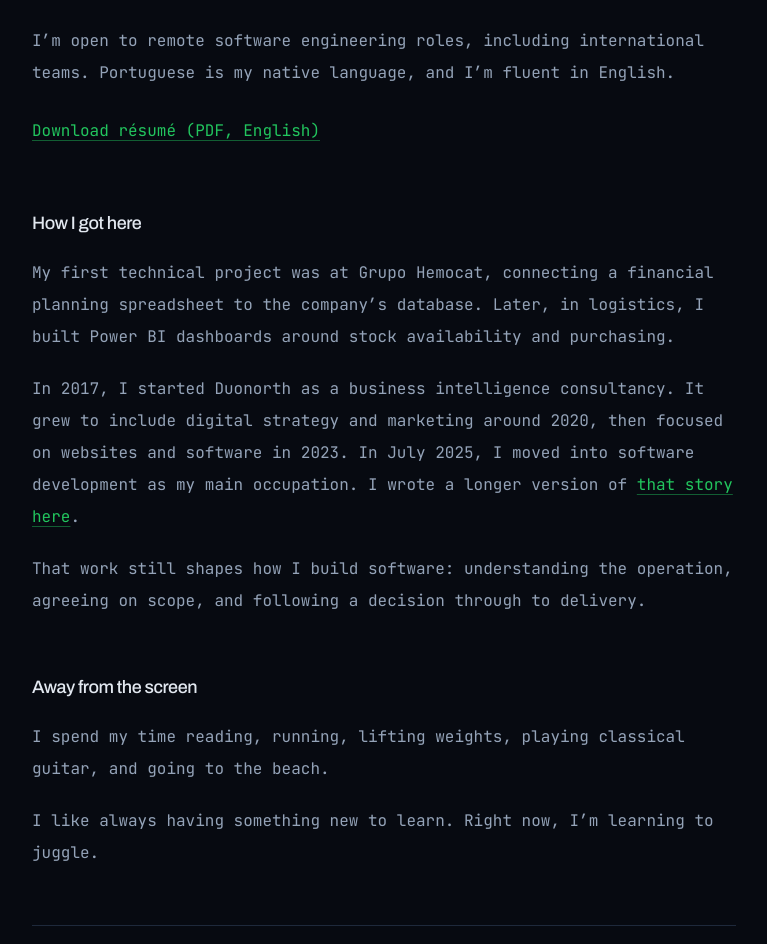
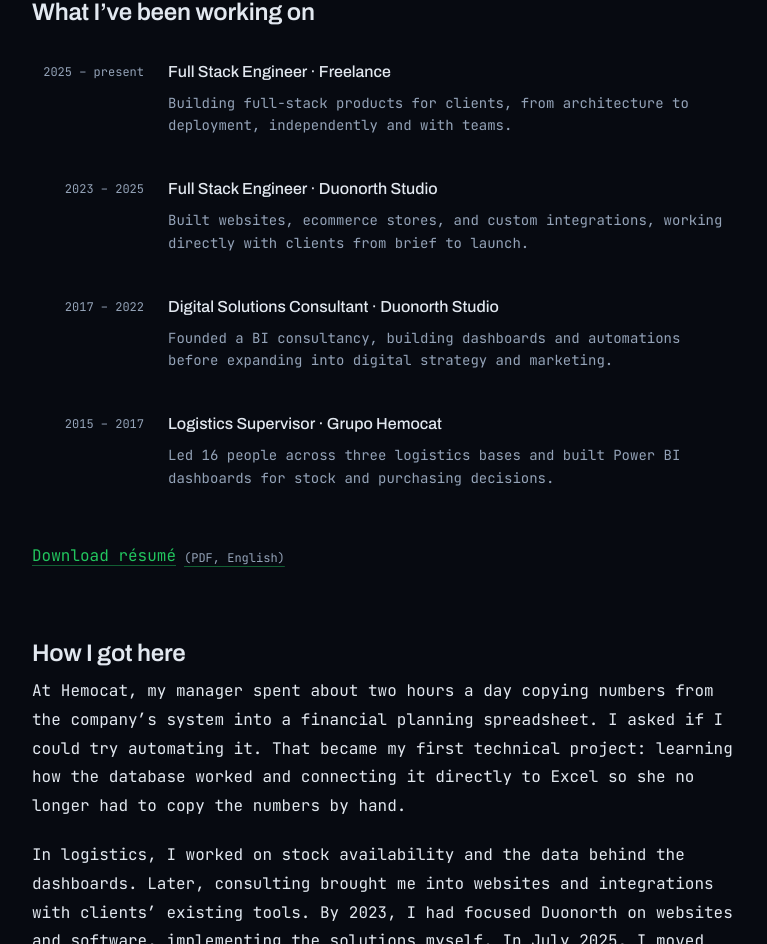
Before and after one commit to andre-lmarinho/andremarinho.me, an Astro site: page /about in a window 1280 px wide. Shown: the part 870-1814 px from the top of the page, without its empty margins (256-1023 px from the left). Built offline with nearby package versions, Linux system fonts and the light colour scheme; Astro itself is replaced by a stand-in of ours; some packages are replaced by stand-ins of ours.

Commit message:
Redesing About page

```diff
--- a/src/lib/metadata.ts
+++ b/src/lib/metadata.ts
@@ -64,7 +64,7 @@ export const homeMetadata = pageMetadata(
 );
 export const aboutMetadata = pageMetadata(
   `About - ${siteName}`,
-  "About André Marinho, a software engineer building full-stack web products with TypeScript, React and Node.js. Open to remote roles with international teams.",
+  "Full-stack engineer in Salvador, Brazil, building websites and web applications since 2023. My work, background in business operations, and life outside code.",
   "/about",
   "About André Marinho",
   "profile",
--- a/src/pages/about.astro
+++ b/src/pages/about.astro
@@ -16,7 +16,7 @@ import { email, socials } from "@/lib/site";
 
     <div class="mt-10 flex items-center gap-6 sm:gap-10">
       <p class="min-w-0 flex-1 font-display text-xl font-medium leading-snug tracking-tight text-balance sm:text-3xl">
-        I’m André, a software engineer in Salvador, Brazil.
+        I’m André, a full-stack engineer with a background in business operations and data.
       </p>
       <Image
         src={portrait}
@@ -30,127 +30,118 @@ import { email, socials } from "@/lib/site";
       />
     </div>
 
-    <div class="mt-8 space-y-5 text-sm leading-7 text-muted sm:text-base sm:leading-8">
+    <section aria-labelledby="context" class="prose">
+      <h2 id="context">A little context</h2>
         <p>
-        I build full-stack web products with TypeScript, React, Next.js,
-        Node.js and PostgreSQL, from product decisions to deployment and
-        maintenance.
+          I live in Salvador, Brazil, and have been building websites and web
+          applications professionally since 2023. Before that, I worked in
+          business operations, data, and consulting.
         </p>
         <p>
-        Some projects start as an idea I want to try; others as something I’m
-        tired of doing by hand. This site is where I keep my{" "}
-        <a href="/projects" class="about-inline-link">projects</a>{" "}
-        and{" "}<a href="/posts" class="about-inline-link">write about what I’m learning</a>.
+          I work with TypeScript, React, Next.js, Node.js, and PostgreSQL,
+          from interfaces and APIs to data models, tests, and deployment.
+          I draw on my consulting experience when working out what a client
+          needs and deciding what to build.
+        </p>
+        <p>
+          Alongside client work, I build and maintain open-source projects like{" "}
+          <a href="/projects/turistar" class="about-inline-link">Turistar</a>,
+          a collaborative trip planner. This site is where I keep my{" "}
+          <a href="/projects" class="about-inline-link">projects</a>{" "}and{" "}
+          <a href="/posts" class="about-inline-link">write about what I’m learning</a>.
+        </p>
+    </section>
+
+    <section aria-labelledby="experience" class="mt-12 sm:mt-14">
+      <div class="prose">
+      <h2 id="experience">What I’ve been working on</h2>
+      </div>
+      <ol class="mt-6 flex flex-col">
+        <li class="-mx-3 px-3 py-5">
+          <div class="grid grid-cols-1 gap-x-6 gap-y-1.5 sm:grid-cols-[7rem_minmax(0,1fr)]">
+            <p class="text-xs leading-6 text-muted sm:text-right">2025 – present</p>
+            <div>
+              <h3 class="text-base font-medium leading-6 text-foreground">Full Stack Engineer · Freelance</h3>
+              <p class="mt-2 text-sm leading-relaxed text-muted">
+            Building full-stack products for clients, from architecture to deployment,
+            independently and with teams.
           </p>
             </div>
+          </div>
+        </li>
+        <li class="-mx-3 px-3 py-5">
+          <div class="grid grid-cols-1 gap-x-6 gap-y-1.5 sm:grid-cols-[7rem_minmax(0,1fr)]">
+            <p class="text-xs leading-6 text-muted sm:text-right">2023 – 2025</p>
+            <div>
+              <h3 class="text-base font-medium leading-6 text-foreground">Full Stack Engineer · Duonorth Studio</h3>
+              <p class="mt-2 text-sm leading-relaxed text-muted">
+            Built websites, ecommerce stores, and custom integrations, working
+            directly with clients from brief to launch.
+          </p>
+            </div>
+          </div>
+        </li>
+        <li class="-mx-3 px-3 py-5">
+          <div class="grid grid-cols-1 gap-x-6 gap-y-1.5 sm:grid-cols-[7rem_minmax(0,1fr)]">
+            <p class="text-xs leading-6 text-muted sm:text-right">2017 – 2022</p>
+            <div>
+              <h3 class="text-base font-medium leading-6 text-foreground">Digital Solutions Consultant · Duonorth Studio</h3>
+              <p class="mt-2 text-sm leading-relaxed text-muted">
+            Founded a BI consultancy, building dashboards and automations before
+            expanding into digital strategy and marketing.
+          </p>
+            </div>
+          </div>
+        </li>
+        <li class="-mx-3 px-3 py-5">
+          <div class="grid grid-cols-1 gap-x-6 gap-y-1.5 sm:grid-cols-[7rem_minmax(0,1fr)]">
+            <p class="text-xs leading-6 text-muted sm:text-right">2015 – 2017</p>
+            <div>
+              <h3 class="text-base font-medium leading-6 text-foreground">Logistics Supervisor · Grupo Hemocat</h3>
+              <p class="mt-2 text-sm leading-relaxed text-muted">
+            Led 16 people across three logistics bases and built Power BI dashboards
+            for stock and purchasing decisions.
+          </p>
+            </div>
+          </div>
+        </li>
+      </ol>
 
-    <section aria-labelledby="work" class="mt-12 sm:mt-14">
-      <h2 id="work" class="text-lg font-medium tracking-tight">
-        Work
-      </h2>
-      <div class="mt-5 space-y-5 text-sm leading-7 text-muted sm:text-base sm:leading-8">
+      <a href="/resume.pdf" download="Andre-Marinho-Resume.pdf" class="about-inline-link mt-6 inline-flex min-h-11 flex-wrap items-center gap-2">
+        Download résumé <span class="mt-1 text-xs leading-6 text-muted">(PDF, English)</span>
+      </a>
+    </section>
+
+    <section aria-labelledby="history" class="prose">
+      <h2 id="history">How I got here</h2>
       <p>
-          My work spans interfaces, APIs, data models, authentication, tenant
-          isolation, payments and automated tests, with a focus on
-          accessibility and performance.
+        At Hemocat, my manager spent about two hours a day copying numbers
+        from the company’s system into a financial planning spreadsheet.
+        I asked if I could try automating it. That became my first technical
+        project: learning how the database worked and connecting it directly
+        to Excel so she no longer had to copy the numbers by hand.
       </p>
       <p>
-          In{" "}
-          <a href="/projects/turistar" class="about-inline-link">Turistar</a>,
-          my open-source trip planner, I maintain real-time collaboration,
-          access controls and automated tests.
+        In logistics, I worked on stock availability and the data behind
+        the dashboards. Later, consulting brought me into websites and
+        integrations with clients’ existing tools. By 2023, I had focused
+        Duonorth on websites and software, implementing the solutions myself.
+        In July 2025, I moved into freelance full-stack engineering.
       </p>
       <p>
-          I’m open to remote software engineering roles, including
-          international teams. Portuguese is my native language, and I’m
-          fluent in English.
+        I still spend time understanding how people work before deciding
+        how the software should work. I wrote more about that path in{" "}
+        <a href="/posts/before-i-called-it-code" class="about-inline-link">that story here</a>.
       </p>
-        <p>
-          <a
-            href="/resume.pdf"
-            download="Andre-Marinho-Resume.pdf"
-            class="about-inline-link inline-flex min-h-11 items-center"
-          >
-            Download résumé (PDF, English)
-          </a>
-        </p>
-      </div>
     </section>
 
-    <section aria-labelledby="background" class="mt-12 sm:mt-14">
-      <h2 id="background" class="text-lg font-medium tracking-tight">
-        How I got here
-      </h2>
-      <div class="mt-5 space-y-5 text-sm leading-7 text-muted sm:text-base sm:leading-8">
+    <section aria-labelledby="off-screen" class="prose">
+      <h2 id="off-screen">Away from the screen</h2>
         <p>
-          My first technical project was at Grupo Hemocat, connecting a
-          financial planning spreadsheet to the company’s database. Later, in
-          logistics, I built Power BI dashboards around stock availability and
-          purchasing.
+          I live in Salvador, close enough to the beach to go regularly.
+          I read a lot, run, lift weights, and play classical guitar.
+          I’m also learning to juggle, though I’m still a beginner.
         </p>
-        <p>
-          In 2017, I started Duonorth as a business intelligence consultancy.
-          It grew to include digital strategy and marketing around 2020, then
-          focused on websites and software in 2023. In July 2025, I moved into
-          software development as my main occupation. I wrote a longer version
-          of{" "}
-          <a href="/posts/before-i-called-it-code" class="about-inline-link">that story here</a>.
-        </p>
-        <p>
-          That work still shapes how I build software: understanding the
-          operation, agreeing on scope, and following a decision through to
-          delivery.
-        </p>
-      </div>
-    </section>
-
-    <section aria-labelledby="off-screen" class="mt-12 sm:mt-14">
-      <h2 id="off-screen" class="text-lg font-medium tracking-tight">
-        Away from the screen
-      </h2>
-      <div class="mt-5 space-y-5 text-sm leading-7 text-muted sm:text-base sm:leading-8">
-        <p>
-          I spend my time reading, running, lifting weights, playing classical
-          guitar, and going to the beach.
-        </p>
-        <p>
-          I like always having something new to learn. Right now, I’m learning
-          to juggle.
-        </p>
-      </div>
-    </section>
-
-    <section
-      aria-labelledby="elsewhere"
-      class="mt-12 flex flex-wrap items-center justify-between gap-x-6 gap-y-3 border-t border-border pt-6 sm:mt-14"
-    >
-      <h2 id="elsewhere" class="text-base font-medium">
-        Elsewhere
-      </h2>
-      <ul class="flex flex-wrap gap-x-6 text-xs">
-        {socials.slice(0, 2).map(({ label, href, icon }) => (
-          <li>
-            <a
-              href={href}
-              target="_blank"
-              rel="noopener noreferrer"
-              class="inline-flex min-h-11 items-center gap-2 text-muted transition-colors hover:text-accent"
-            >
-              <Icon name={icon} aria-hidden="true" class="size-3.5" />
-              {label}
-            </a>
-          </li>
-        ))}
-        <li>
-          <a
-            href={`mailto:${email}`}
-            class="inline-flex min-h-11 items-center gap-2 text-muted transition-colors hover:text-accent"
-          >
-            <Icon name="mail" aria-hidden="true" class="size-3.5" />
-            Email
-          </a>
-        </li>
-      </ul>
     </section>
   </article>
 </Base>
```
Lines whose indentation alone changed are shown as unchanged.
